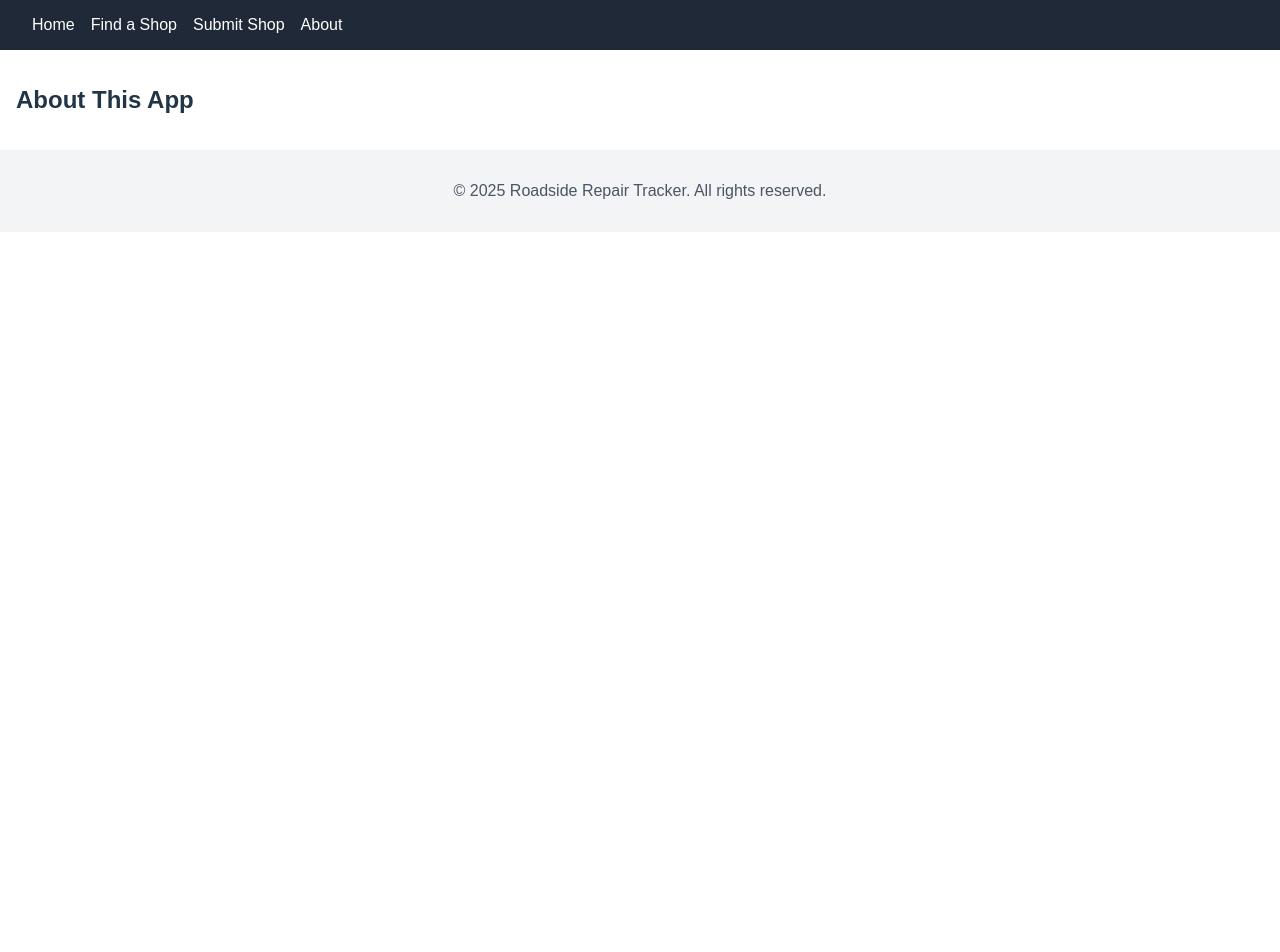
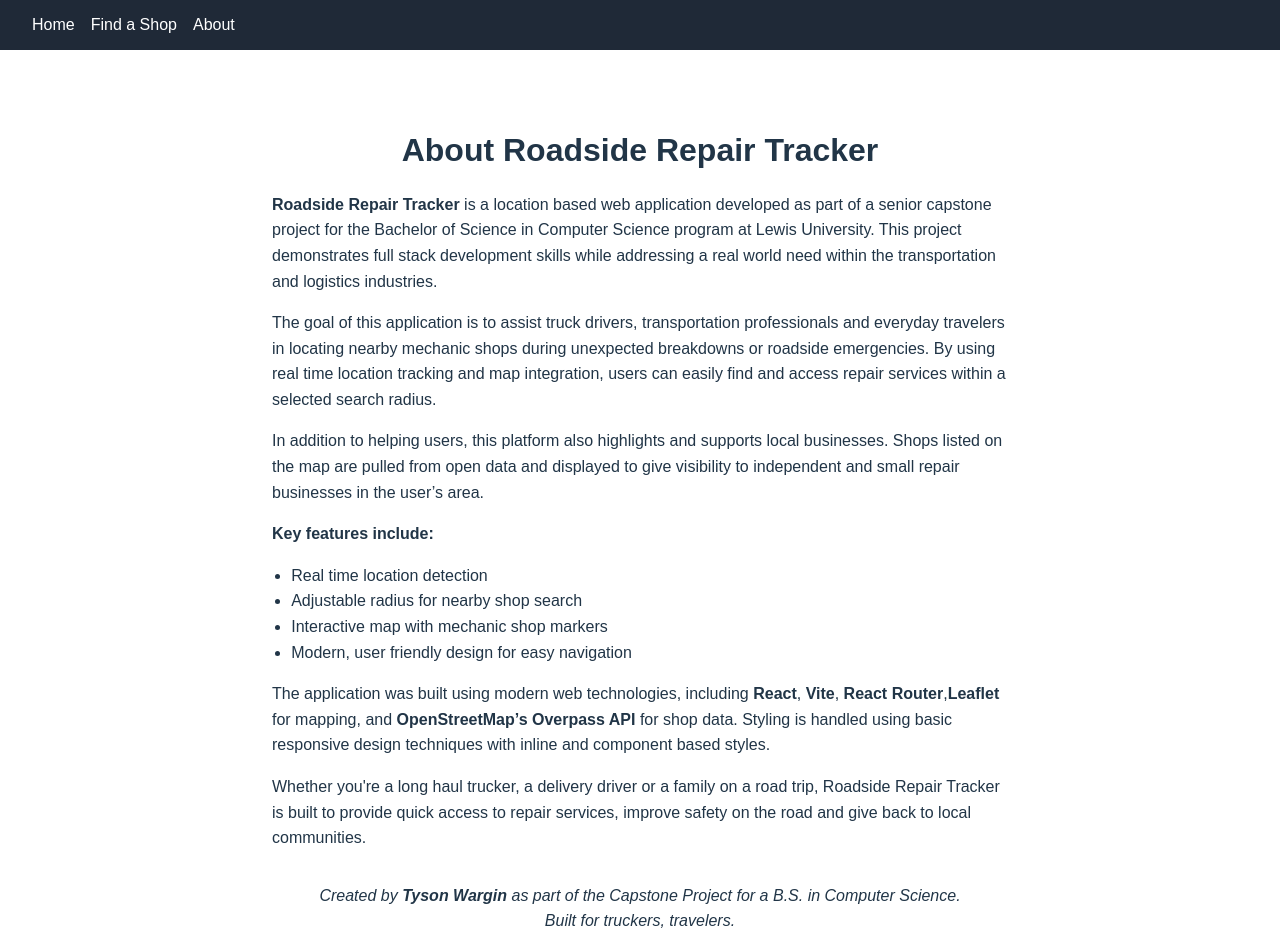
Before and after one commit to tysonW3/SU-week1, a React (Vite) app: page /about in a window 1280 px wide. Shown: the top 952 px of the page. Before the commit the page ends 800 px from the top, so only its background shows below. Built offline with nearby package versions, Linux system fonts and the light colour scheme.

Commit message:
added information to the about page and deleted the submit form page.

```diff
--- a/src/App.jsx
+++ b/src/App.jsx
@@ -3,7 +3,6 @@ import Navbar from './components/Navbar';
 import Footer from './components/Footer';
 import Home from './pages/Home';
 import FindShop from './pages/FindShop';
-import SubmitShop from './pages/SubmitShop';
 import About from './pages/About';
 
 function App() {
@@ -14,7 +13,6 @@ function App() {
         <Routes>
           <Route path="/" element={<Home />} />
           <Route path="/find" element={<FindShop />} />
-          <Route path="/submit" element={<SubmitShop />} />
           <Route path="/about" element={<About />} />
         </Routes>
       </main>
--- a/src/components/Navbar.jsx
+++ b/src/components/Navbar.jsx
@@ -11,7 +11,6 @@ function Navbar() {
     }}>
       <Link to="/" style={{ color: '#fff', textDecoration: 'none' }}>Home</Link>
       <Link to="/find" style={{ color: '#fff', textDecoration: 'none' }}>Find a Shop</Link>
-      <Link to="/submit" style={{ color: '#fff', textDecoration: 'none' }}>Submit Shop</Link>
       <Link to="/about" style={{ color: '#fff', textDecoration: 'none' }}>About</Link>
     </nav>
   );
--- a/src/pages/About.jsx
+++ b/src/pages/About.jsx
@@ -1,5 +1,52 @@
+import React from 'react';
+
 function About() {
-  return <h2>About This App</h2>;
+  return (
+    <section style={{ padding: '2rem', maxWidth: '800px', margin: '0 auto', lineHeight: '1.6' }}>
+      <h2 style={{ fontSize: '2rem', marginBottom: '1rem', textAlign: 'center' }}>About Roadside Repair Tracker</h2>
+
+      <p>
+        <strong>Roadside Repair Tracker</strong> is a location based web application developed as part of a senior capstone project
+        for the Bachelor of Science in Computer Science program at Lewis University. This project demonstrates full stack development skills
+        while addressing a real world need within the transportation and logistics industries.
+      </p>
+
+      <p>
+        The goal of this application is to assist truck drivers, transportation professionals and everyday travelers in locating
+        nearby mechanic shops during unexpected breakdowns or roadside emergencies. By using real time location tracking and map
+        integration, users can easily find and access repair services within a selected search radius.
+      </p>
+
+      <p>
+        In addition to helping users, this platform also highlights and supports local businesses. Shops listed on the map are pulled
+        from open data and displayed to give visibility to independent and small repair businesses in the user’s area.
+      </p>
+
+      <p><strong>Key features include:</strong></p>
+      <ul style={{ paddingLeft: '1.2rem' }}>
+        <li>Real time location detection</li>
+        <li>Adjustable radius for nearby shop search</li>
+        <li>Interactive map with mechanic shop markers</li>
+        <li>Modern, user friendly design for easy navigation</li>
+      </ul>
+
+      <p>
+        The application was built using modern web technologies, including <strong>React</strong>, <strong>Vite</strong>, <strong>React Router</strong>,
+        <strong>Leaflet</strong> for mapping, and <strong>OpenStreetMap’s Overpass API</strong> for shop data. Styling is handled using basic
+        responsive design techniques with inline and component based styles.
+      </p>
+
+      <p>
+        Whether you're a long haul trucker, a delivery driver or a family on a road trip, Roadside Repair Tracker is built to provide
+        quick access to repair services, improve safety on the road and give back to local communities.
+      </p>
+
+      <p style={{ marginTop: '2rem', fontStyle: 'italic', textAlign: 'center' }}>
+        Created by <strong>Tyson Wargin</strong> as part of the Capstone Project for a B.S. in Computer Science.<br />
+        Built for truckers, travelers.
+      </p>
+    </section>
+  );
 }
 
 export default About;
--- a/src/pages/SubmitShop.jsx
+++ /dev/null
@@ -1,5 +0,0 @@
-function SubmitShop() {
-  return <h2>Submit Your Repair Shop</h2>;
-}
-
-export default SubmitShop;
```
